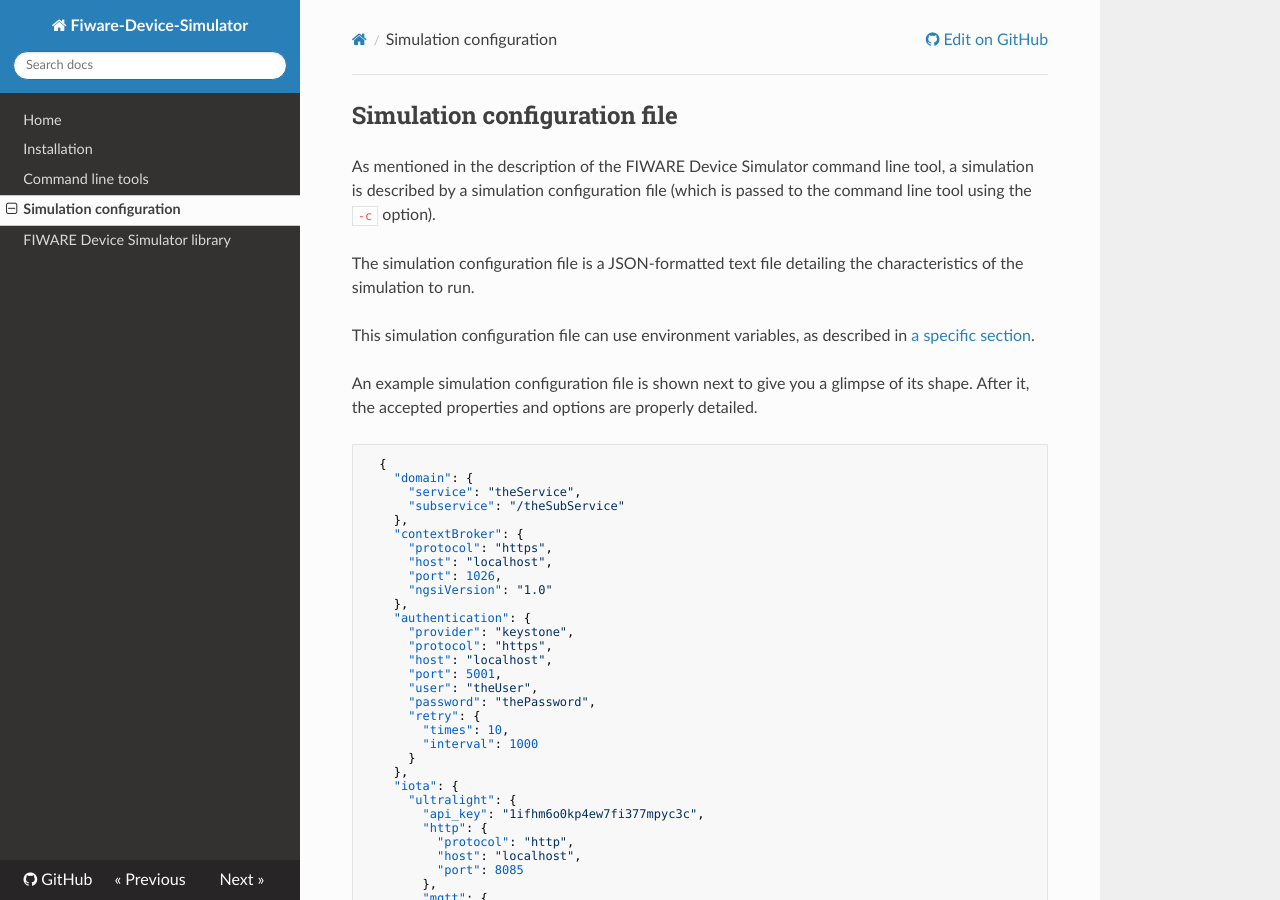
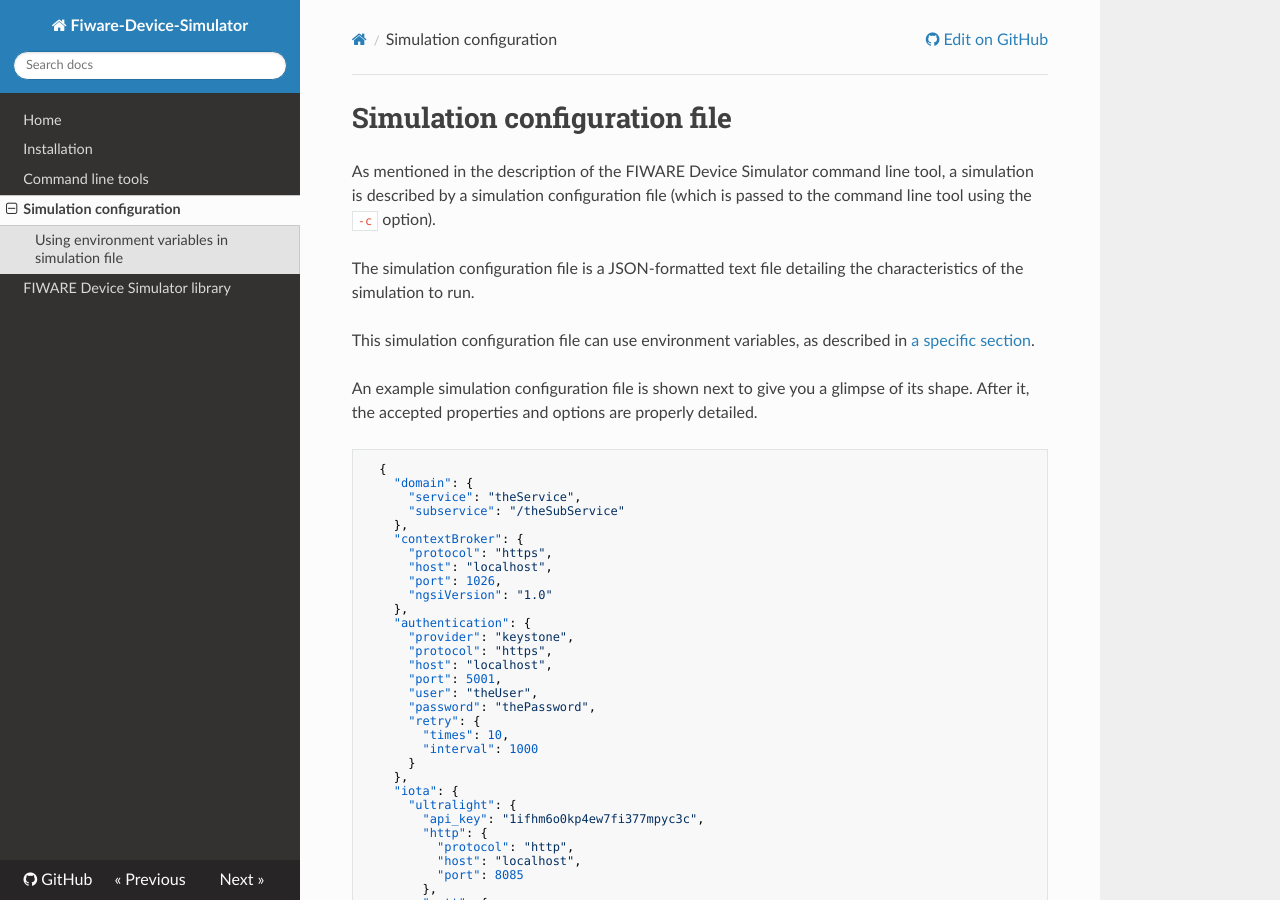
Before and after one commit to telefonicaid/fiware-device-simulator, an MkDocs documentation site: the page built from doc/manuals/simulation-configuration.md, in a window 1280 px wide and 900 px high. Built offline with MkDocs 1.6.1, drawn with Linux system fonts in a browser that asks for light colours; nearby versions of some CDN libraries; comment, search, counter and statistics services are not loaded; old or Windows-style settings are respelled for this version of MkDocs.

Commit message:
Update doc/manuals/simulation-configuration.md

```diff
--- a/doc/manuals/simulation-configuration.md
+++ b/doc/manuals/simulation-configuration.md
@@ -1,4 +1,4 @@
-## Simulation configuration file
+# Simulation configuration file
 
 As mentioned in the description of the FIWARE Device Simulator command line tool, a simulation is described by a simulation configuration file (which is passed to the command line tool using the `-c` option).
 
```
